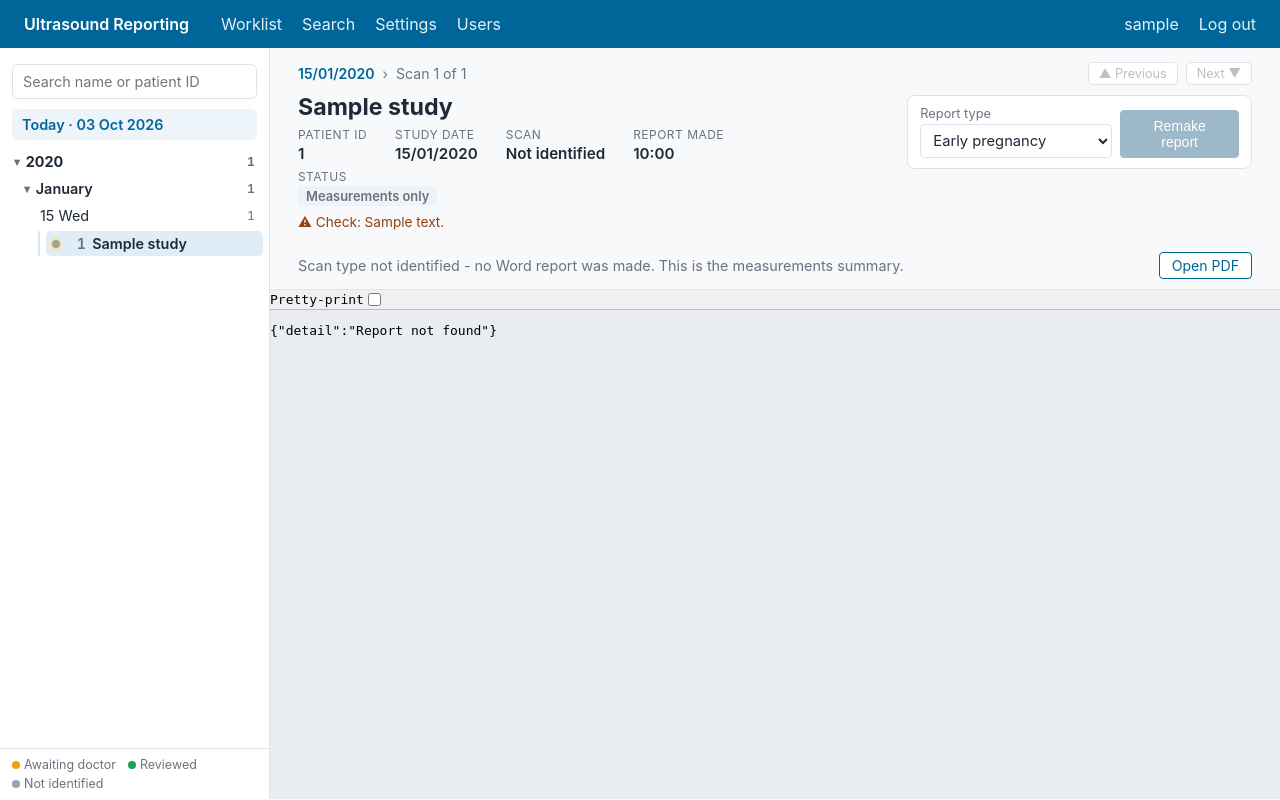
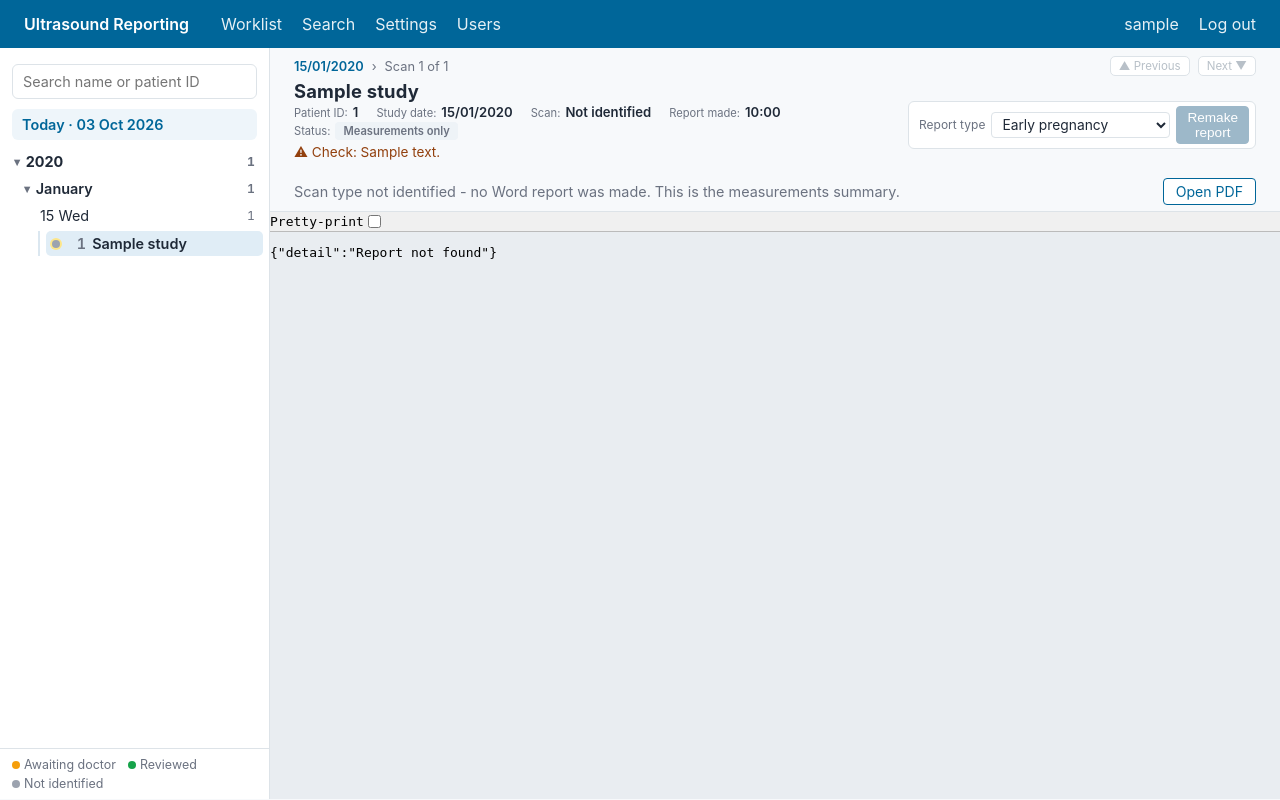
Before and after one commit to chethuchity-wq/scanning-machine, a FastAPI app: page /study/1 in a window 1280 px wide. Run offline with FastAPI, Linux system fonts and the light colour scheme; the visitor is signed in with stand-in values (Sample User, id 1); tables that the repository leaves empty hold one stand-in row (values such as "Sample post").

Commit message:
feat: print without a new tab, compact study header, newest patient first, follow midnight
Co-Authored-By: Claude Opus 5.5 <noreply@anthropic.com>

```diff
--- a/webapp/main.py
+++ b/webapp/main.py
@@ -403,7 +403,11 @@ def day_status(day: str, user: dict = Depends(require_login)):
     shown = _parse_day(day)
     if shown is None:
         raise HTTPException(status_code=400, detail="Bad date")
-    return {"signature": db.day_signature(user["clinic_id"], shown.isoformat())}
+    return {
+        "signature": db.day_signature(user["clinic_id"], shown.isoformat()),
+        # The PC's date: after midnight the open "today" page moves to the new day
+        "today": date.today().isoformat(),
+    }
 
 
 def _study_or_404(user: dict, study_id: int) -> dict:
--- a/webapp/static/app.js
+++ b/webapp/static/app.js
@@ -46,7 +46,8 @@
   }
 
   // Today's day page: check every 5 s for new reports and reload when one
-  // arrives (not on a timer, so nothing jumps while you read)
+  // arrives (not on a timer, so nothing jumps while you read). After
+  // midnight it moves on to the new day.
   var live = document.querySelector("[data-live]");
   if (live) {
     setInterval(function () {
@@ -54,11 +55,63 @@
       fetch("/day-status?day=" + live.dataset.live, { cache: "no-store" })
         .then(function (r) { return r.ok ? r.json() : null; })
         .then(function (d) {
-          if (d && d.signature !== live.dataset.signature) window.location.reload();
+          if (d && d.today && d.today !== live.dataset.live) window.location = "/";
+          else if (d && d.signature !== live.dataset.signature) window.location.reload();
         })
         .catch(function () {});
     }, 5000);
   }
+
+  // PDF / Print: the PDF is loaded into a hidden frame on this page and the
+  // browser's print window opens over it, so there is no tab to close after
+  // printing. Ctrl/Shift/middle-click still opens the PDF in a new tab.
+  var printFrame = null;
+  function printPdf(link) {
+    if (link.classList.contains("busy")) return;
+    var label = link.textContent;
+    link.classList.add("busy");
+    link.textContent = "Preparing…";
+    var ready = window.__beforePrint ? window.__beforePrint() : Promise.resolve(true);
+    ready.then(function (ok) {
+      if (!ok) return;
+      return fetch(link.href, { cache: "no-store" }).then(function (res) {
+        if (!res.ok) {
+          return res.json().catch(function () { return {}; }).then(function (d) {
+            throw new Error(d.detail || "Could not create the PDF");
+          });
+        }
+        return res.blob();
+      }).then(function (blob) {
+        if (printFrame) { URL.revokeObjectURL(printFrame.src); printFrame.remove(); }
+        printFrame = document.createElement("iframe");
+        // Not display:none - the browser does not load a PDF in a hidden frame
+        printFrame.style.cssText = "position:fixed;right:0;bottom:0;width:1px;height:1px;border:0;opacity:0";
+        return new Promise(function (resolve) {
+          printFrame.addEventListener("load", function () {
+            setTimeout(function () {
+              printFrame.contentWindow.focus();
+              printFrame.contentWindow.print();
+              resolve();
+            }, 300);
+          });
+          printFrame.src = URL.createObjectURL(blob);
+          document.body.appendChild(printFrame);
+        });
+      });
+    }).catch(function (err) {
+      window.alert(err.message);
+    }).then(function () {
+      link.classList.remove("busy");
+      link.textContent = label;
+    });
+  }
+  document.querySelectorAll("a.print-pdf").forEach(function (link) {
+    link.addEventListener("click", function (e) {
+      if (e.ctrlKey || e.shiftKey || e.metaKey || e.button !== 0) return;
+      e.preventDefault();
+      printPdf(link);
+    });
+  });
 
   var ed = document.getElementById("editor");
   if (!ed) return;
@@ -70,7 +123,6 @@
   // ---------------------------------------------------------------------------
   var saveBtn = document.getElementById("save-btn");
   var stateEl = document.getElementById("save-state");
-  var pdfBtn = document.getElementById("pdf-btn");
   var version = ed.dataset.version;
   var dirty = false;
   var saving = false;
@@ -225,15 +277,7 @@
   });
 
   // PDF / Print: save first, so the PDF is made from what is on screen
-  pdfBtn.addEventListener("click", function (e) {
-    if (!dirty) return;
-    e.preventDefault();
-    var win = window.open("about:blank", "_blank");
-    save().then(function (ok) {
-      if (ok && win) win.location = pdfBtn.href;
-      else if (win) win.close();
-    });
-  });
+  window.__beforePrint = function () { return dirty ? save() : Promise.resolve(true); };
 
   // ---------------------------------------------------------------------------
   // Page markers. The sheet is shown as one continuous page; on paper every
--- a/webapp/static/style.css
+++ b/webapp/static/style.css
@@ -363,39 +363,36 @@ a.patient:hover { color: var(--blue); text-decoration: underline; }
   position: sticky;
   top: 0;
   z-index: 2;
-  padding: 14px 28px 0;
+  padding: 8px 24px 0;
   background: var(--bg);
   border-bottom: 1px solid var(--border);
 }
-.crumbs { display: flex; align-items: center; gap: 8px; color: var(--muted); font-size: 0.88em; }
+.crumbs { display: flex; align-items: center; gap: 8px; color: var(--muted); font-size: 0.8em; }
 .crumbs > a:first-child { color: var(--blue); text-decoration: none; font-weight: 600; }
-.crumbs .day-nav { padding: 3px 10px; }
-.head-row { display: flex; justify-content: space-between; align-items: flex-start; gap: 24px; }
-.head-row h1 { margin: 8px 0 6px; font-size: 1.45em; }
+.crumbs .day-nav { padding: 2px 8px; }
+.head-row { display: flex; justify-content: space-between; align-items: center; gap: 20px; }
+.head-row h1 { margin: 4px 0 2px; font-size: 1.15em; letter-spacing: 0.01em; }
 
 .type-form {
   display: flex;
-  align-items: flex-end;
-  gap: 8px;
-  margin-top: 10px;
-  padding: 10px 12px;
+  align-items: center;
+  gap: 6px;
+  padding: 4px 6px 4px 10px;
   background: #fff;
   border: 1px solid var(--border);
-  border-radius: 8px;
+  border-radius: 6px;
 }
-.type-form label { margin: 0; font-size: 0.8em; }
+.type-form label { display: flex; align-items: center; gap: 6px; margin: 0; font-size: 0.75em; color: var(--muted); white-space: nowrap; }
 .type-form select {
-  display: block;
-  margin-top: 3px;
-  padding: 6px 8px;
+  padding: 3px 6px;
   border: 1px solid var(--border);
-  border-radius: 5px;
+  border-radius: 4px;
   font: inherit;
   font-size: 1.15em;
   color: var(--text);
   background: #fff;
 }
-.type-form .btn { padding: 7px 14px; cursor: pointer; }
+.type-form .btn { padding: 3px 10px; font-size: 0.85em; cursor: pointer; }
 .type-form .btn:disabled { background: #9db8c9; border-color: #9db8c9; cursor: default; }
 
 .notice {
@@ -409,16 +406,17 @@ a.patient:hover { color: var(--blue); text-decoration: underline; }
 }
 .notice-error { background: #fde8e8; color: var(--error); }
 
-.meta { display: flex; flex-wrap: wrap; gap: 6px 28px; margin: 0 0 8px; }
-.meta div { display: flex; flex-direction: column; }
-.meta dt { color: var(--muted); font-size: 0.75em; text-transform: uppercase; letter-spacing: 0.04em; }
-.meta dd { margin: 2px 0 0; font-weight: 600; font-size: 0.95em; }
+.meta { display: flex; flex-wrap: wrap; gap: 2px 18px; margin: 0 0 4px; font-size: 0.82em; }
+.meta div { display: flex; align-items: baseline; gap: 5px; }
+.meta dt { color: var(--muted); font-size: 0.85em; }
+.meta dt::after { content: ":"; }
+.meta dd { margin: 0; font-weight: 600; }
 
 .toolbar {
   display: flex;
   align-items: center;
   gap: 6px;
-  padding: 8px 0 10px;
+  padding: 4px 0 6px;
 }
 .toolbar .tool {
   min-width: 34px;
--- a/webapp/templates/_sidebar.html
+++ b/webapp/templates/_sidebar.html
@@ -22,7 +22,7 @@
               </a>
               {% if is_open %}
               <ol class="patients">
-                {% for p in day_patients %}
+                {% for p in day_patients|reverse %}
                 <li>
                   <a href="/study/{{ p.study_id }}" class="{{ 'active' if study and study.study_id == p.study_id }}" title="{{ p.scan_name }} - {{ status_names[p.document_status] }}">
                     <span class="dot dot-{{ p.document_status }}{{ ' dot-flag' if p.needs_review }}"></span>
--- a/webapp/templates/study.html
+++ b/webapp/templates/study.html
@@ -52,14 +52,14 @@
         <span id="save-state" class="save-state">All changes saved</span>
         <span id="page-count" class="page-count" title="Where Word will start each new page is marked on the sheet"></span>
         <span class="spacer"></span>
-        <a class="btn btn-light" id="pdf-btn" href="/reports/{{ study.report_id }}/pdf" target="_blank" title="Print or save as PDF - made from the saved Word report">PDF / Print</a>
+        <a class="btn btn-light print-pdf" id="pdf-btn" href="/reports/{{ study.report_id }}/pdf" target="_blank" title="Print - choose &quot;Save as PDF&quot; in the print window to keep a PDF. Made from the saved Word report">PDF / Print</a>
         <a class="btn btn-light" href="/reports/{{ study.report_id }}/download" title="Download the Word file">Word file</a>
       </div>
       {% else %}
       <div class="toolbar">
         <span class="hint">Scan type not identified - no Word report was made. This is the measurements summary.</span>
         <span class="spacer"></span>
-        <a class="btn btn-light" href="/reports/{{ study.report_id }}/pdf" target="_blank">Open PDF</a>
+        <a class="btn btn-light print-pdf" href="/reports/{{ study.report_id }}/pdf" target="_blank">Open PDF</a>
       </div>
       {% endif %}
     </header>
--- a/webapp/templates/worklist.html
+++ b/webapp/templates/worklist.html
@@ -36,7 +36,7 @@
         </tr>
       </thead>
       <tbody>
-        {% for s in studies %}
+        {% for s in studies|reverse %}
         <tr class="clickable {{ 'needs-review' if s.needs_review }}" data-href="/study/{{ s.study_id }}">
           <td class="num">{{ s.number }}</td>
           <td>
@@ -50,9 +50,9 @@
           <td class="actions">
             {% if s.report_type == "docx" %}
               <a class="btn" href="/study/{{ s.study_id }}">Open</a>
-              <a class="btn btn-light" href="/reports/{{ s.report_id }}/pdf" target="_blank" title="Made from the Word report when clicked - may take a few seconds">PDF</a>
+              <a class="btn btn-light print-pdf" href="/reports/{{ s.report_id }}/pdf" target="_blank" title="Made from the Word report when clicked - may take a few seconds">PDF</a>
             {% else %}
-              <a class="btn btn-light" href="/reports/{{ s.report_id }}/pdf" target="_blank">Measurements PDF</a>
+              <a class="btn btn-light print-pdf" href="/reports/{{ s.report_id }}/pdf" target="_blank">Measurements PDF</a>
             {% endif %}
           </td>
         </tr>
```
